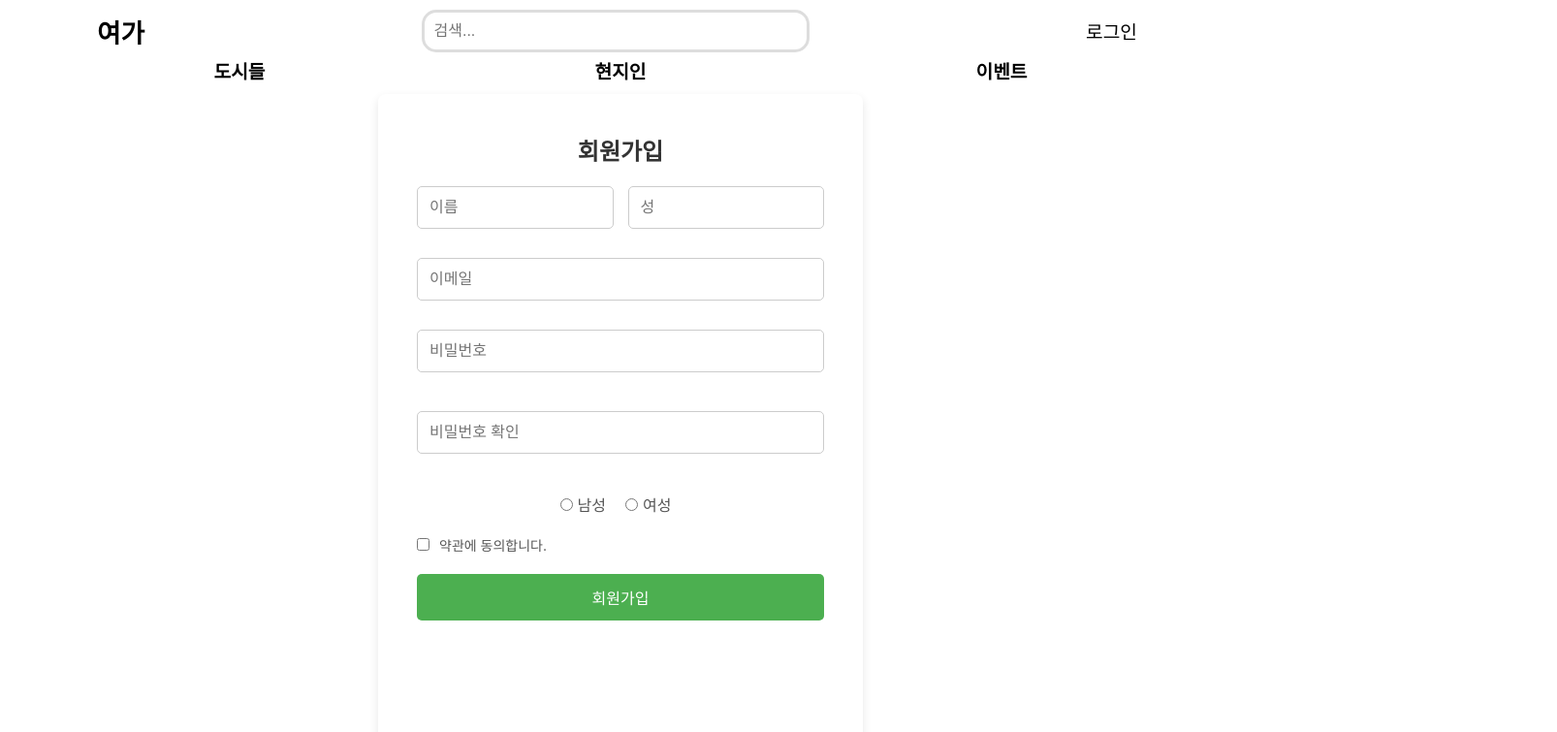
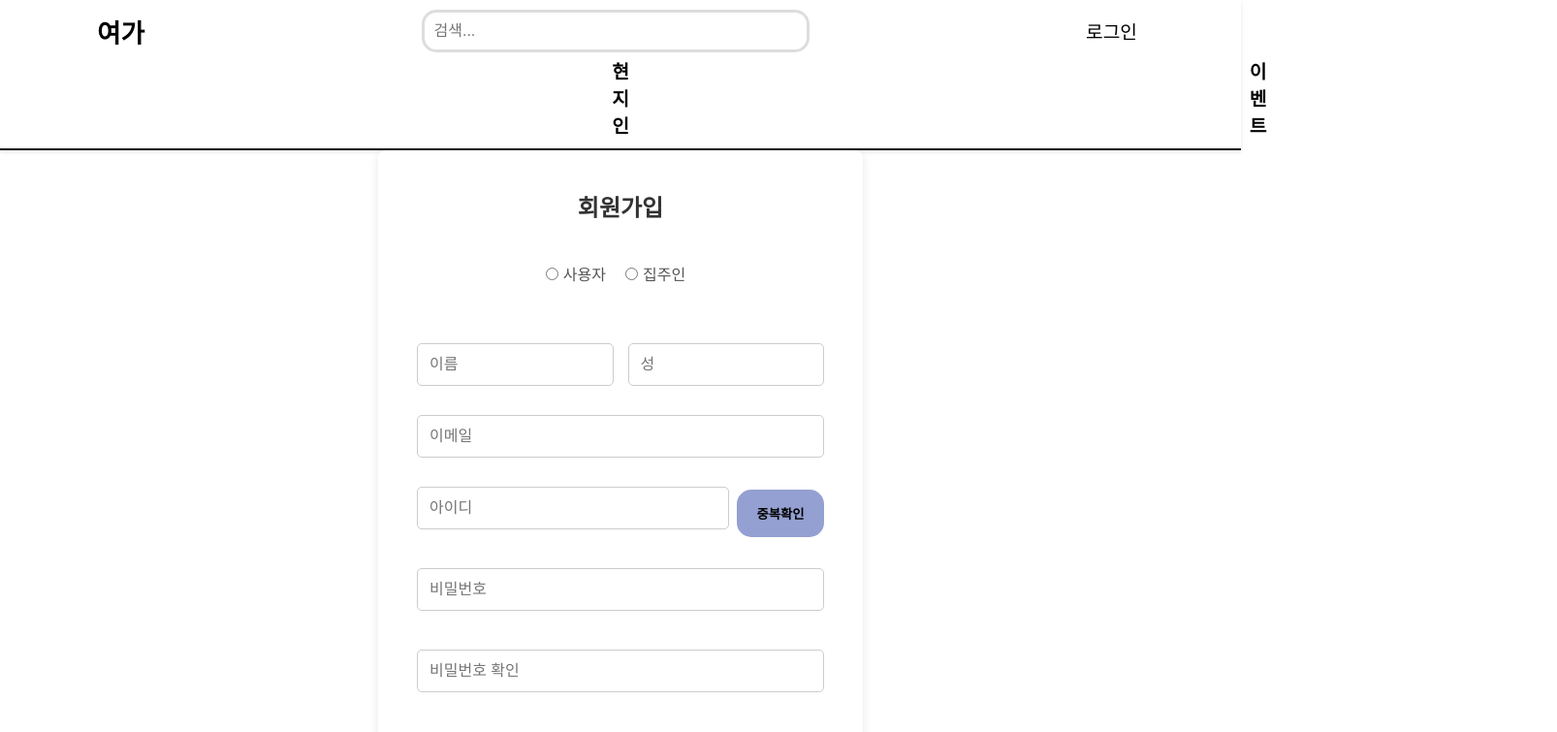
Before and after one commit to spttmssla55/ITShingu_2, a React (Create React App) app in the folder begin/: page /signup in a window 1280 px wide. Shown: the top 755 px of the page at 97% size, 1606 px wide, since content can reach past the window. Built offline with nearby package versions, Linux system fonts and the light colour scheme.

Commit message:
로그인/회원가입 변경 (어진)

```diff
--- a/begin/src/Header.js
+++ b/begin/src/Header.js
@@ -37,6 +37,8 @@ const HeaderContainer = styled.header`
   width: 100%;
   box-sizing: border-box;
   max-width: 100%;
+  border-bottom: 2px solid #111111;
+  box-shadow: 0 2px 4px rgba(0, 0, 0, 0.1);
 
   @media (max-width: 1400px) {
     padding: 10px 20px; /* 작은 화면에서도 여백 줄이기 */
@@ -88,6 +90,7 @@ const LoginText = styled.span`
   position: relative;  /* 위치 조정 */
   z-index: 10;  /* 메뉴보다 위로 */
 
+
   &:hover {
     color: #ff5722; /* hover 시 색상 변경 */
   }
@@ -121,7 +124,11 @@ const NavList = styled.ul`
   }
 `;
 
-const NavItem = styled.li``;
+const NavItem = styled.li`
+display: inline-block;
+padding: 0px 150px;
+`;
+
 
 const NavLink = styled.a`
   color: black;
@@ -132,6 +139,7 @@ const NavLink = styled.a`
   padding: 0px 150px;  /* 너무 넓은 클릭 영역 제거 */
   transition: color 0.3s ease;
 
+
   &:hover {
     text-decoration: underline;
     color: #ff5722;
--- a/begin/src/Login/Login.js
+++ b/begin/src/Login/Login.js
@@ -21,15 +21,17 @@ export default function LoginForm() {
     alignItems: "flex-start",
     backgroundColor: "#ffffff",
     paddingTop: "4rem",
+
   };
 
 
   const boxStyle = {
-    backgroundColor: "#a0d468",
+    backgroundColor: "#AAD1E7",
     padding: "2rem",
     borderRadius: "1rem",
     width: "100%",
     maxWidth: "400px",
+    border : "1px solid #111111"
   };
 
 
@@ -45,7 +47,7 @@ export default function LoginForm() {
   const buttonStyle = {
     width: "100%",
     padding: "0.75rem",
-    backgroundColor: "#00a86b",
+    backgroundColor: "#94A0D1",
     color: "#000000",
     border: "none",
     borderRadius: "0.5rem",
--- a/begin/src/Login/Signup.css
+++ b/begin/src/Login/Signup.css
@@ -79,7 +79,7 @@
   }
 
 
-  .gender-select {
+  /* .gender-select {
     display: flex;
     gap: 10px;
     justify-content: center;
@@ -89,25 +89,126 @@
     font-size: 16px;
     display: inline-block;
     margin-right: 10px;
+  } */
+
+  .user-type-select {
+    gap: 10px ;
+    display: flex;
+    justify-content: center;
   }
+
+  .user-type-select label {
+    font-size: 16px;
+    display: inline-block;
+    margin-right: 10px;
+  }
+
+  .tooltip {
+    position: absolute;
+    top: 100%;
+    left: 0;
+    margin-top: 5px;
+    background-color: #f1f1f1;
+    border: 1px solid #ccc;
+    padding: 6px 10px;
+    border-radius: 8px;
+    font-size: 12px;
+    white-space: nowrap;
+    z-index: 10;
+    box-shadow: 0 2px 8px rgba(0,0,0,0.1);
+  }
+
+  .tooltip-bottom {
+    position: absolute;
+    top: 100%;
+    left: 50%;
+    transform: translateX(-50%);
+    margin-top: 10px;
+    background-color: #fefefe;
+    color: #333;
+    padding: 8px 12px;
+    border-radius: 8px;
+    font-size: 13px;
+    box-shadow: 0 2px 8px rgba(0, 0, 0, 0.15);
+    white-space: nowrap;
+    z-index: 10;
+  }
+
+  .tooltip-bottom::after {
+    content: '';
+    position: absolute;
+    bottom: 100%;
+    left: 50%;
+    margin-left: -6px;
+    border-width: 6px;
+    border-style: solid;
+    border-color: transparent transparent #fefefe transparent;
+  }
+
+  .user-type-select-wrapper {
+    position: relative;
+    margin: 20px 0 40px; /* 아래 여백 확보 */
+    display: flex;
+    flex-direction: column;
+    align-items: center;
+  }
+
+  .id-check-wrapper {
+    display: flex;
+    gap: 8px;
+    margin-bottom: 10px;
+    align-items: center;
+  }
+
+  .check-btn {
+    background-color: #94A0D1;     /* 버튼 배경색 */
+    color: black;                /* 글씨 색 */
+    border: none;
+    border-radius: 15px;
+    padding: 15px 20px;
+    min-width: 90px;
+    white-space: nowrap;
+    cursor: pointer;
+    font-weight: bold;
+    transition: background-color 0.2s ease; /*배경색이 바뀔때 더 부드럽게 해주는 명령어 0.2초만에*/
+  }
+
+  .check-btn:hover {
+    background-color: #333;      /* 호버 시 좀 더 밝은 검정 */
+    color: white;
+  }
+
+
+  .id-available {
+    color: green;
+    margin-bottom: 10px;
+  }
+
+  .id-unavailable {
+    color: red;
+    margin-bottom: 10px;
+  }
+
+
 
   input[type="radio"] {
     margin-right: 5px;
   }
 
   .submit-btn {
-    background-color: #4CAF50;
-    color: white;
+    background-color: #94A0D1;
+    color: black;
     border: none;
     padding: 12px;
     font-size: 16px;
     cursor: pointer;
-    border-radius: 5px;
+    border-radius: 15px;
     transition: background-color 0.3s;
   }
 
   .submit-btn:hover {
-    background-color: #45a049;
+    background-color: black;
+    color: white;
   }
 
   label {
--- a/begin/src/Login/Signup.js
+++ b/begin/src/Login/Signup.js
@@ -7,13 +7,18 @@ function Signup() {
     firstName: '',
     lastName: '',
     email: '',
+    id:'',
     password: '',
     confirmPassword: '',
     gender: '',
+    userType: '', // 추가
     dateOfBirth: '',
     termsAccepted: false
   });
 
+
+  const [isIdAvailable, setIsIdAvailable] = useState(null);
+  const [selectedUserType, setSelectedUserType] = useState('');
   const [passwordStrength, setPasswordStrength] = useState('');
   const [passwordMatch, setPasswordMatch] = useState('');
 
@@ -62,6 +67,15 @@ function Signup() {
     }
   };
 
+  const checkIdAvailability = () => { // ✅ 추가됨
+    const usedIds = ['testuser', 'admin', 'guest']; // 예시
+    if (usedIds.includes(formData.id)) {
+      setIsIdAvailable(false);
+    } else {
+      setIsIdAvailable(true);
+    }
+  };
+
   const handleSubmit = (e) => {
     e.preventDefault();
     if (formData.password !== formData.confirmPassword) {
@@ -75,6 +89,51 @@ function Signup() {
     <div className="signup-container">
       <h2>회원가입</h2>
       <form className="signup-form" onSubmit={handleSubmit}>
+      <div className="user-type-select-wrapper">
+        {selectedUserType === 'tenant' && (
+          <div className="tooltip-bottom">
+            🧑 일반 사용자로 가입하여 방을 검색과 예약을 할 수 있어요.
+                (대신 숙소 등록은 안되요!)
+          </div>
+        )}
+        {selectedUserType === 'landlord' && (
+          <div className="tooltip-bottom">
+            🏠 집주인으로 가입하여 숙소를 등록할 수 있어요.
+                (대신 방 예약은 안되요!)
+          </div>
+        )}
+
+        <div className="user-type-select">
+          <label>
+            <input
+              type="radio"
+              name="userType"
+              value="tenant"
+              onChange={(e) => {
+                handleChange(e);
+                setSelectedUserType('tenant');
+              }}
+              checked={formData.userType === 'tenant'}
+            />
+            사용자
+          </label>
+          <label>
+            <input
+              type="radio"
+              name="userType"
+              value="landlord"
+              onChange={(e) => {
+                handleChange(e);
+                setSelectedUserType('landlord');
+              }}
+              checked={formData.userType === 'landlord'}
+            />
+            집주인
+          </label>
+        </div>
+      </div>
+
+
         <div className="name-inputs">
           <input
             type="text"
@@ -104,6 +163,26 @@ function Signup() {
           className="input-field"
           required
         />
+          <div className="id-check-wrapper">
+          <input
+            type="text"
+            name="id"
+            value={formData.id}
+            onChange={(e) => {
+              handleChange(e);
+              setIsIdAvailable(null); // 상태 초기화
+            }}
+            placeholder="아이디"
+            className="input-field"
+            required
+          />
+          <button type="button" onClick={checkIdAvailability} className="check-btn">
+            중복확인
+          </button>
+        </div>
+        {isIdAvailable === true && <div className="id-available">사용 가능한 아이디입니다.</div>}
+        {isIdAvailable === false && <div className="id-unavailable">이미 사용 중인 아이디입니다.</div>}
+
         <input
           type="password"
           name="password"
@@ -131,7 +210,7 @@ function Signup() {
           {passwordMatch === 'match' && '비밀번호가 일치합니다.'}
           {passwordMatch === 'mismatch' && '비밀번호가 일치하지 않습니다.'}
         </div>
-        <div className="gender-select">
+        {/* <div className="gender-select">
           <label>
             <input
               type="radio"
@@ -152,7 +231,8 @@ function Signup() {
             />
             여성
           </label>
-        </div>
+        </div> */}
+
         <div>
           <input
             type="checkbox"
```
Also changed, not shown: begin/src/Cities/City.jsx (+1 -1 lines).
